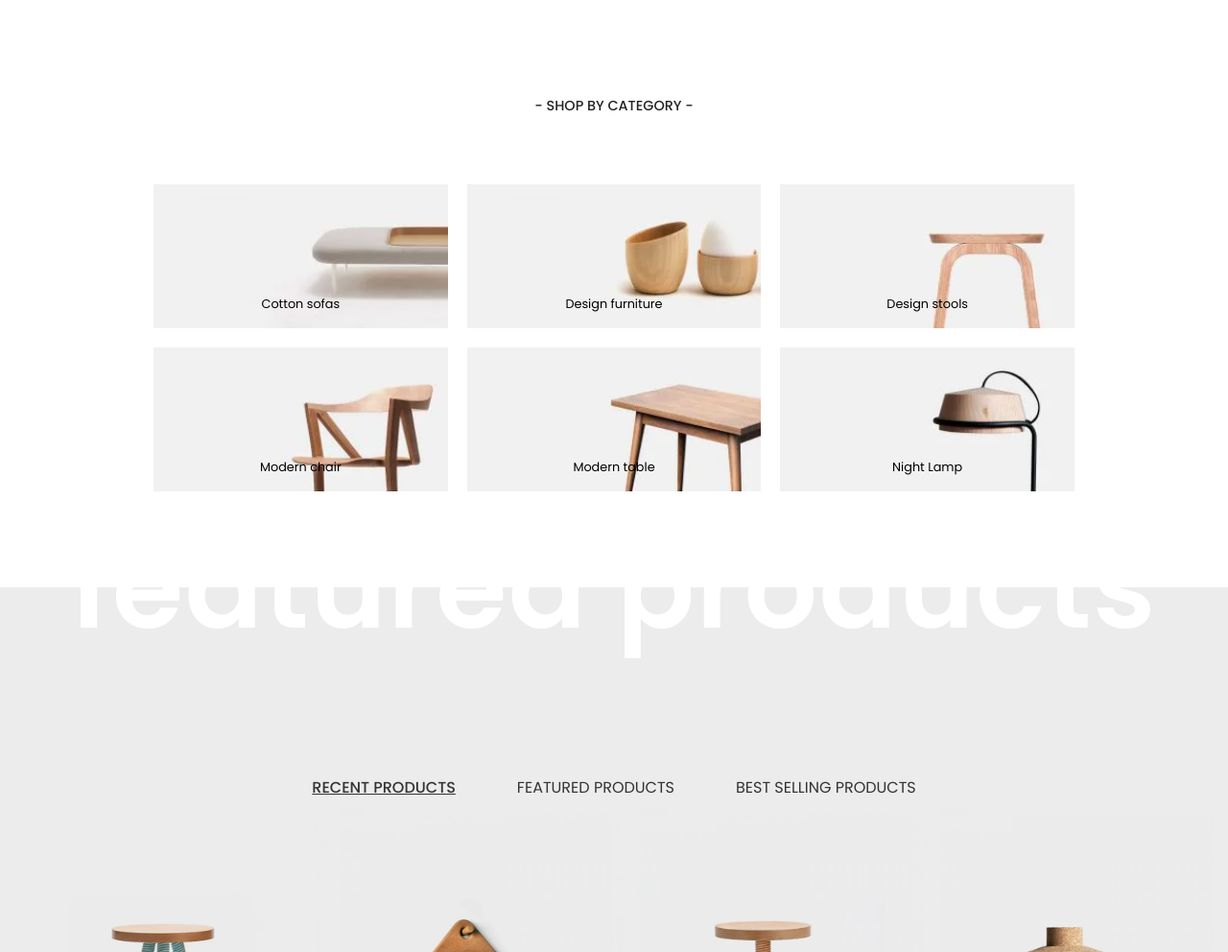
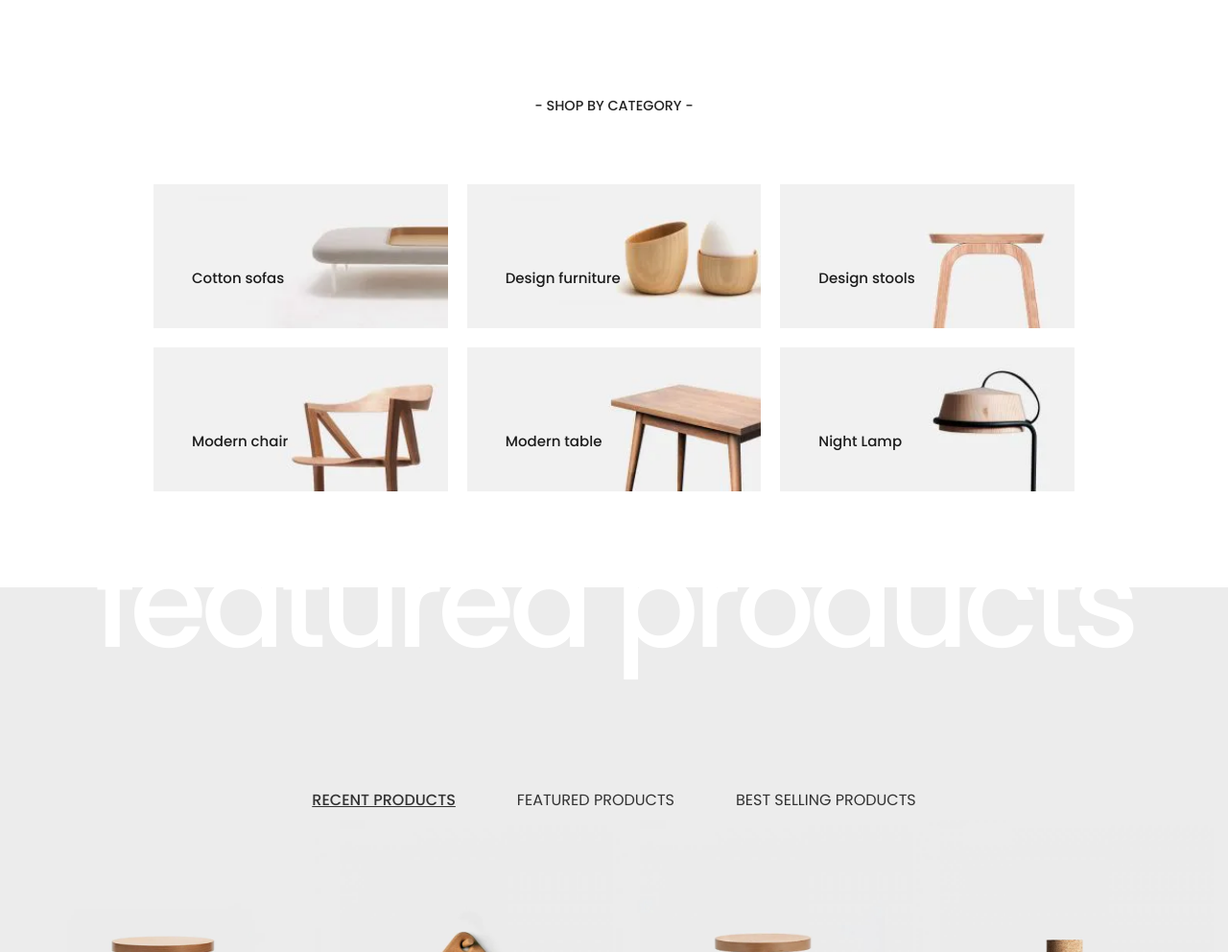
Before and after one commit to micarini/2024-proyecto-final-hongoS, a plain HTML site: page index.html in a window 1280 px wide. Shown: the part 1577-2569 px from the top of the page at 96% size. Drawn offline with Linux system fonts and the light colour scheme; files whose address does not match are found by name.

Commit message:
home boludeces

```diff
--- a/assets/styles.css
+++ b/assets/styles.css
@@ -634,14 +634,8 @@ nav a:hover {
 }
 
 #section2 h5 {
-    padding: 5px;
-    font-size: 0.8rem;
-    border-radius: 3px;
-    margin: 0;
-    color: #000;
-    font-weight: 400;
-}
-
+    padding: 2em;
+}
 
 #section2 a {
     text-decoration: none;
@@ -688,12 +682,13 @@ nav a:hover {
 }
 
 #section3 h2 {
-    font-size: 12em;
+    font-size: 13em;
     z-index: 0;
     margin-bottom: 2rem;
     top: 50%;
     left: 50%;
-    transform: translate(-50%, -50%);
+    letter-spacing: -6px !important;
+    transform: translate(-50%, -40%);
 }
 
 .btn-prod {
--- a/index.html
+++ b/index.html
@@ -122,34 +122,34 @@
          <section id="section2" class="flex column align-c marginbot4em">
             <h4>- SHOP BY CATEGORY -</h4>
             <div class="contedor-centrado w80 sb grid">
-                <article id="foto1-section2" class="flex relative norepeat cover bgcenter justify-c">
+                <article id="foto1-section2" class="flex relative norepeat cover bgcenter">
                     <a href="shop.html">
-                        <h5 class="alignself-start">Cotton sofas</h5>
+                        <h5 class="alignself-start margin0 fw500 txtnegro em15">Cotton sofas</h5>
                     </a>
                 </article>
-                <article id="foto2-section2" class="flex relative norepeat cover bgcenter justify-c">
+                <article id="foto2-section2" class="flex relative norepeat cover bgcenter">
                     <a href="shop.html">
-                        <h5 class="alignself-start">Design furniture</h5>
+                        <h5 class="alignself-start margin0 fw500 txtnegro em15">Design furniture</h5>
                     </a>
                 </article>
-                <article id="foto3-section2" class="flex relative norepeat cover bgcenter justify-c">
+                <article id="foto3-section2" class="flex relative norepeat cover bgcenter">
                     <a href="shop.html">
-                        <h5 class="alignself-start">Design stools</h5>
+                        <h5 class="alignself-start margin0 fw500 txtnegro em15">Design stools</h5>
                     </a>
                 </article>
-                <article id="foto4-section2" class="flex relative norepeat cover bgcenter justify-c">
+                <article id="foto4-section2" class="flex relative norepeat cover bgcenter">
                     <a href="shop.html">
-                        <h5 class="alignself-start">Modern chair</h5>
+                        <h5 class="alignself-start margin0 fw500 txtnegro em15">Modern chair</h5>
                     </a>
                 </article>
-                <article id="foto5-section2" class="flex relative norepeat cover bgcenter justify-c">
+                <article id="foto5-section2" class="flex relative norepeat cover bgcenter">
                     <a href="shop.html">
-                        <h5 class="alignself-start">Modern table</h5>
+                        <h5 class="alignself-start margin0 fw500 txtnegro em15">Modern table</h5>
                     </a>
                 </article>
-                <article id="foto6-section2" class="flex relative norepeat cover bgcenter justify-c">
+                <article id="foto6-section2" class="flex relative norepeat cover bgcenter">
                     <a href="shop.html">
-                        <h5 class="alignself-start">Night Lamp</h5>
+                        <h5 class="alignself-start margin0 fw500 txtnegro em15">Night Lamp</h5>
                     </a>
                 </article>
             </div>
@@ -158,7 +158,7 @@
 
         <section id="section3">
             <!--SECTION 3-->
-           <h2 class="fw600 relative txt-c txtblanco">featured products</h2>
+           <h2 class="fw500 relative txt-c txtblanco">featured products</h2>
            <div class="button-sec3-container flex center">
                <button id="boton1" class="btn-prod em1 cursorp relative uppercase flex center">Recent products</button>
                <button id="boton2" class="btn-prod em1 cursorp relative uppercase flex center">Featured products</button>
```
